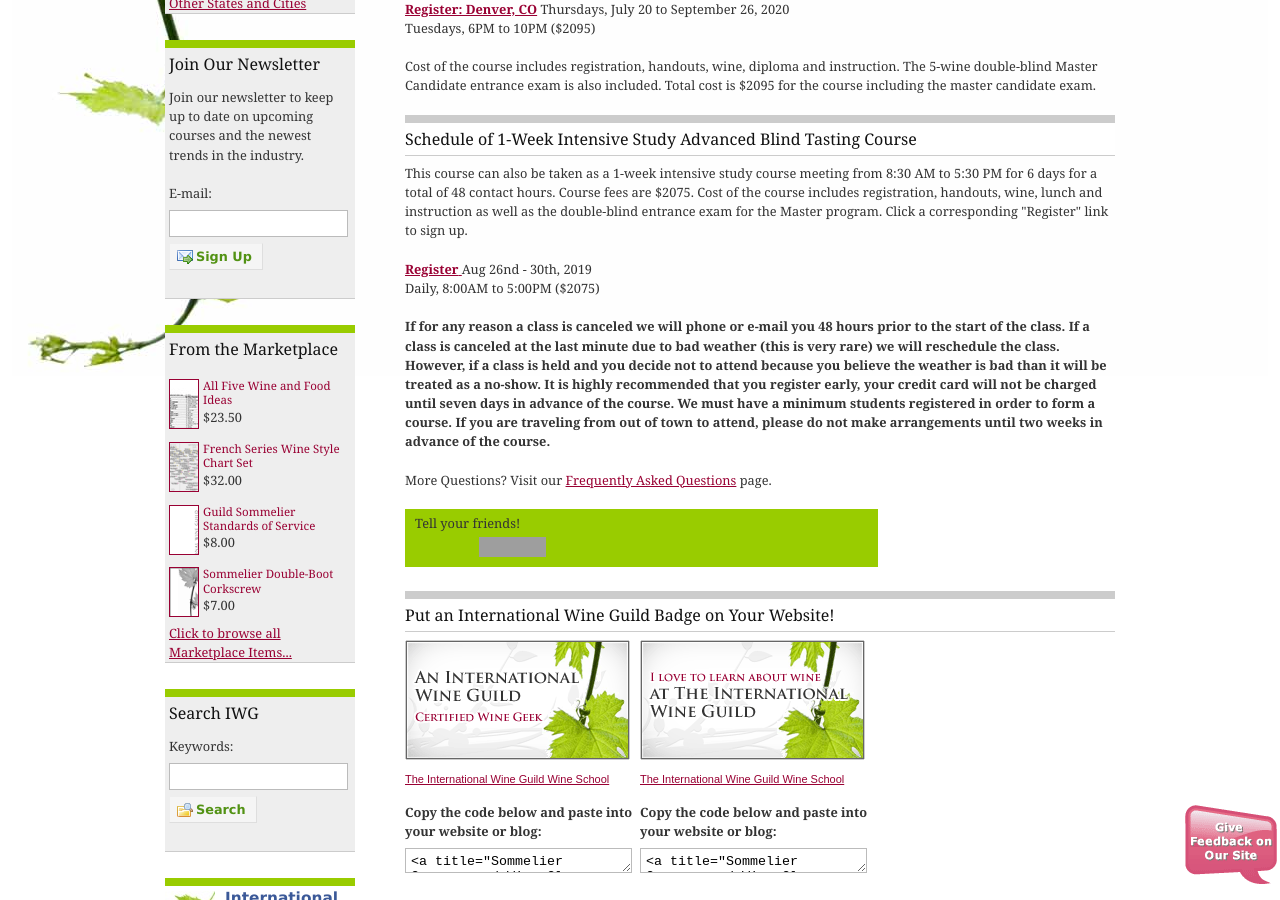
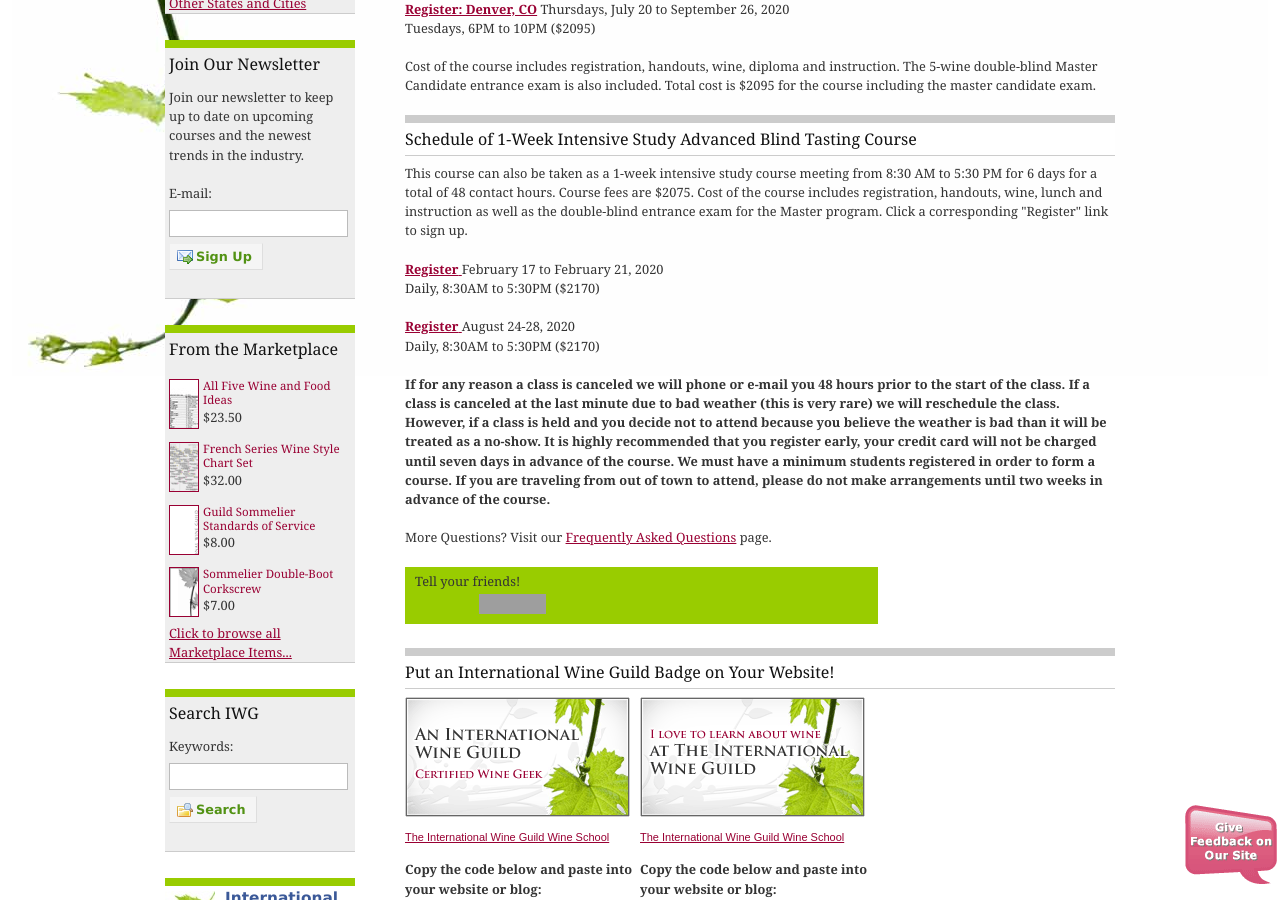
Before and after one commit to CKDev/internationalwineguild.com, a Jekyll site: the page built from advanced-blind-tasting-registration.html, in a window 1280 px wide and 900 px high, scrolled down 604 px. Built offline with Jekyll 4.4.1, drawn with Linux system fonts in a browser that asks for light colours; a script that is not in the unit is left out; comment, search, counter and statistics services are not loaded; grey boxes are pictures that could not be loaded.

Commit message:
Update advanced-blind-tasting-registration.html

```diff
--- a/advanced-blind-tasting-registration.html
+++ b/advanced-blind-tasting-registration.html
@@ -27,11 +27,20 @@
 
 <p>
   <a class="ga-track"
-    href="http://ww4.aitsafe.com/cf/add.cfm?userid=6714687&amp;product=Intensive+Study+Blind+Tasting+Denver+-++Aug+26+-+Aug+30,+2019&amp;price=2075&amp;return=www.internationalwineguild.com/advanced-blind-tasting-registration">
+    href="http://ww4.aitsafe.com/cf/add.cfm?userid=6714687&amp;product=Intensive+Study+Blind+Tasting+Denver+-++Feburary+17-+February+21,+2020&amp;price=2170&amp;return=www.internationalwineguild.com/advanced-blind-tasting-registration">
     <strong>Register</strong>
   </a>
-  Aug 26nd - 30th, 2019<br>
-  Daily, 8:00AM to 5:00PM ($2075)
+  February 17 to February 21, 2020<br>
+  Daily, 8:30AM to 5:30PM ($2170)
+</p>
+
+<p>
+  <a class="ga-track"
+    href="http://ww4.aitsafe.com/cf/add.cfm?userid=6714687&amp;product=Intensive+Study+Blind+Tasting+Denver+-++August+24-+August+21,+2020&amp;price=2170&amp;return=www.internationalwineguild.com/advanced-blind-tasting-registration">
+    <strong>Register</strong>
+  </a>
+  August 24-28, 2020<br>
+  Daily, 8:30AM to 5:30PM ($2170)
 </p>
 
 <p><strong>If for any reason a class is canceled we will phone or e-mail you 48 hours prior to the start of the class.
```
